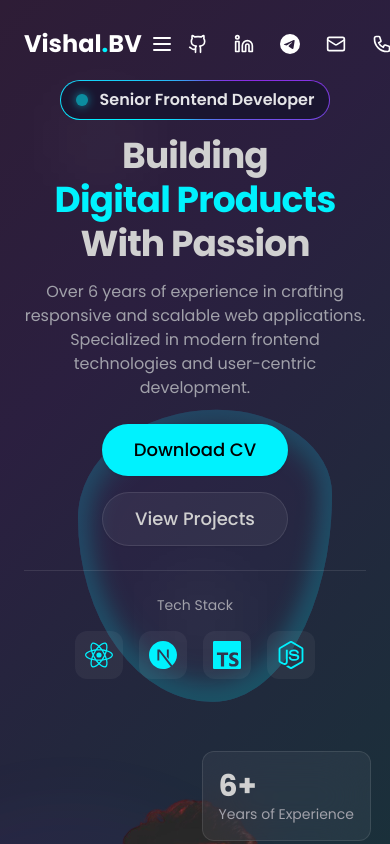
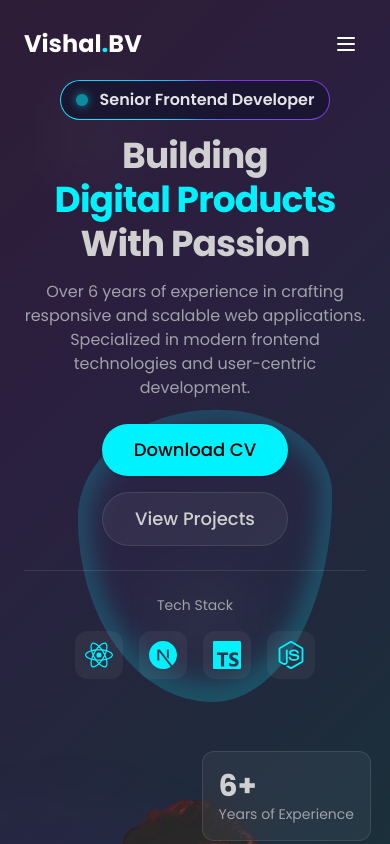
Before and after one commit to vishalbv/portfolio, a Next.js app: page / in a window 390 px wide. Shown: the top 844 px of the page. Built offline with nearby package versions, Linux system fonts and the light colour scheme; a web font is replaced by a local one.

Commit message:
added fixes

```diff
--- a/src/components/nav-header.tsx
+++ b/src/components/nav-header.tsx
@@ -240,7 +240,7 @@ export function NavHeader() {
       >
         <div className="flex flex-col min-h-full py-6 px-6">
           {/* Mobile Social Links */}
-          <div className="flex flex-wrap justify-center gap-4 pb-6 border-b border-white/10 mb-4">
+          <div className="flex flex-wrap justify-end gap-4 pb-6 border-b border-white/10 mb-4">
             {socialLinks.map((link) => (
               <a
                 key={link.name}
@@ -291,7 +291,7 @@ export function NavHeader() {
 
 export const SocialLinks = () => {
   return (
-    <div className="flex items-center gap-1.5 w-[220px] justify-end">
+    <div className="flex items-center gap-1.5 w-[220px] justify-end hidden lg:flex">
       <TooltipProvider delayDuration={100}>
         {socialLinks.map((link) => (
           <Tooltip key={link.name}>
```
